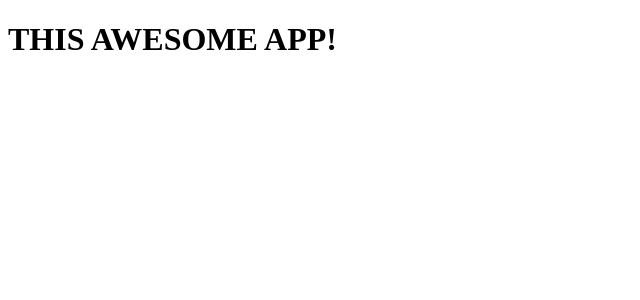
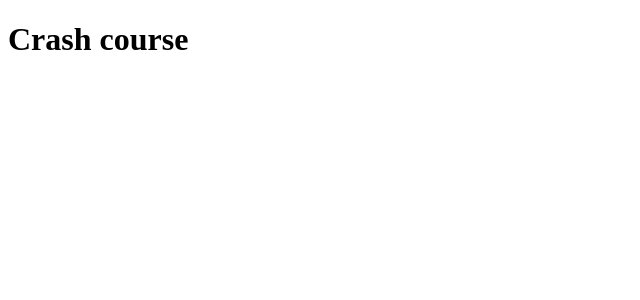
Before and after one commit to RadekKosiada/angular-crashCourse, an Angular app: page / in a window 1280 px wide. Shown: the top 300 px of the page, without its empty margins (0-640 px from the left). Built offline with nearby package versions, Linux system fonts and the light colour scheme.

Commit message:
Define a type (which we should do)

```diff
--- a/src/app/app.component.html
+++ b/src/app/app.component.html
@@ -1,3 +1,3 @@
 <div>
-    <h1>{{ title | uppercase }}</h1>
+    <h1>{{ title }}</h1>
 </div>
--- a/src/app/app.component.ts
+++ b/src/app/app.component.ts
@@ -6,5 +6,6 @@ import { Component } from '@angular/core';
   styleUrls: ['./app.component.css']
 })
 export class AppComponent {
-  title = 'this awesome app!';
+  //defining type
+  title: string = 'Crash course'
 }
```
